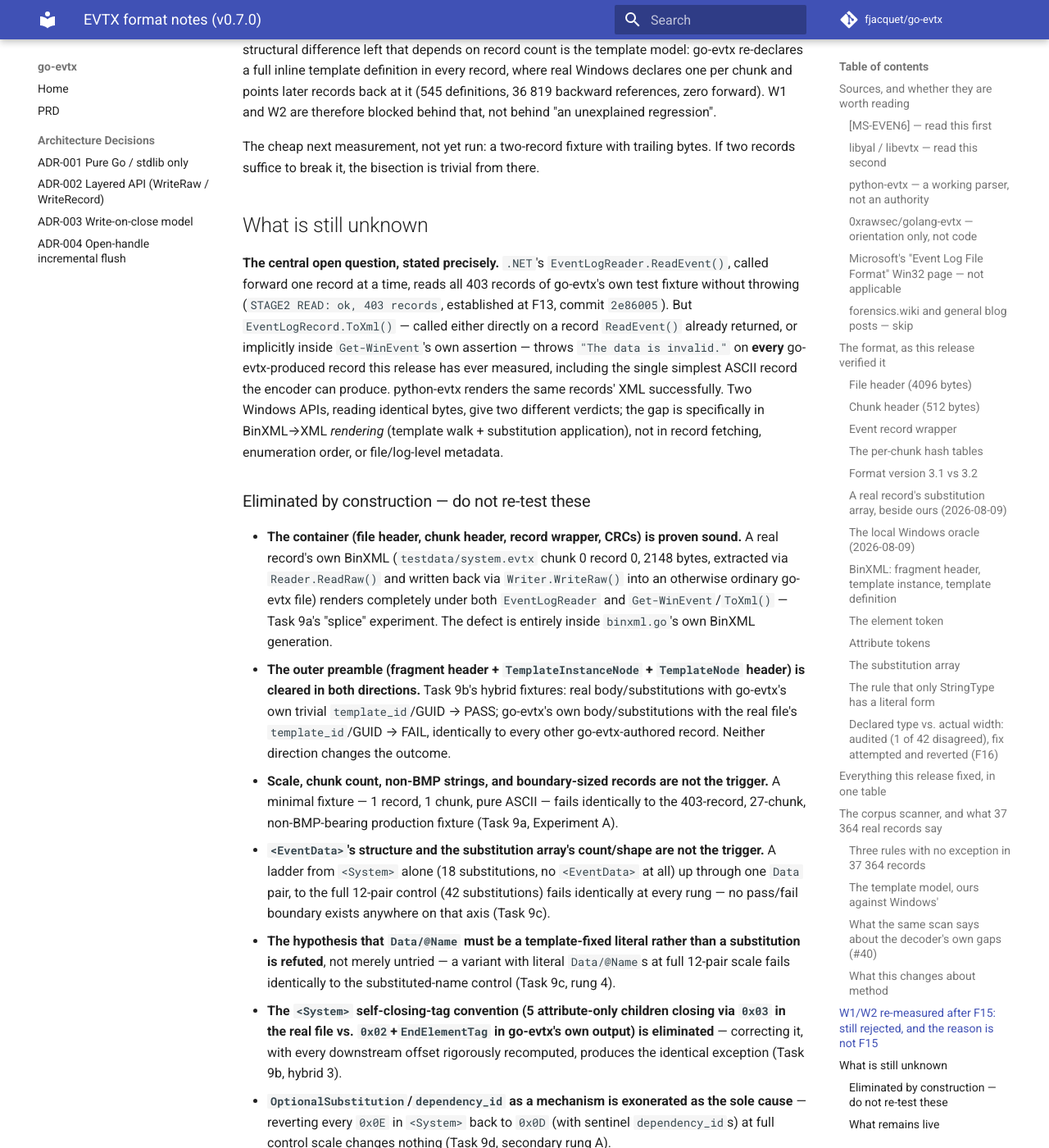
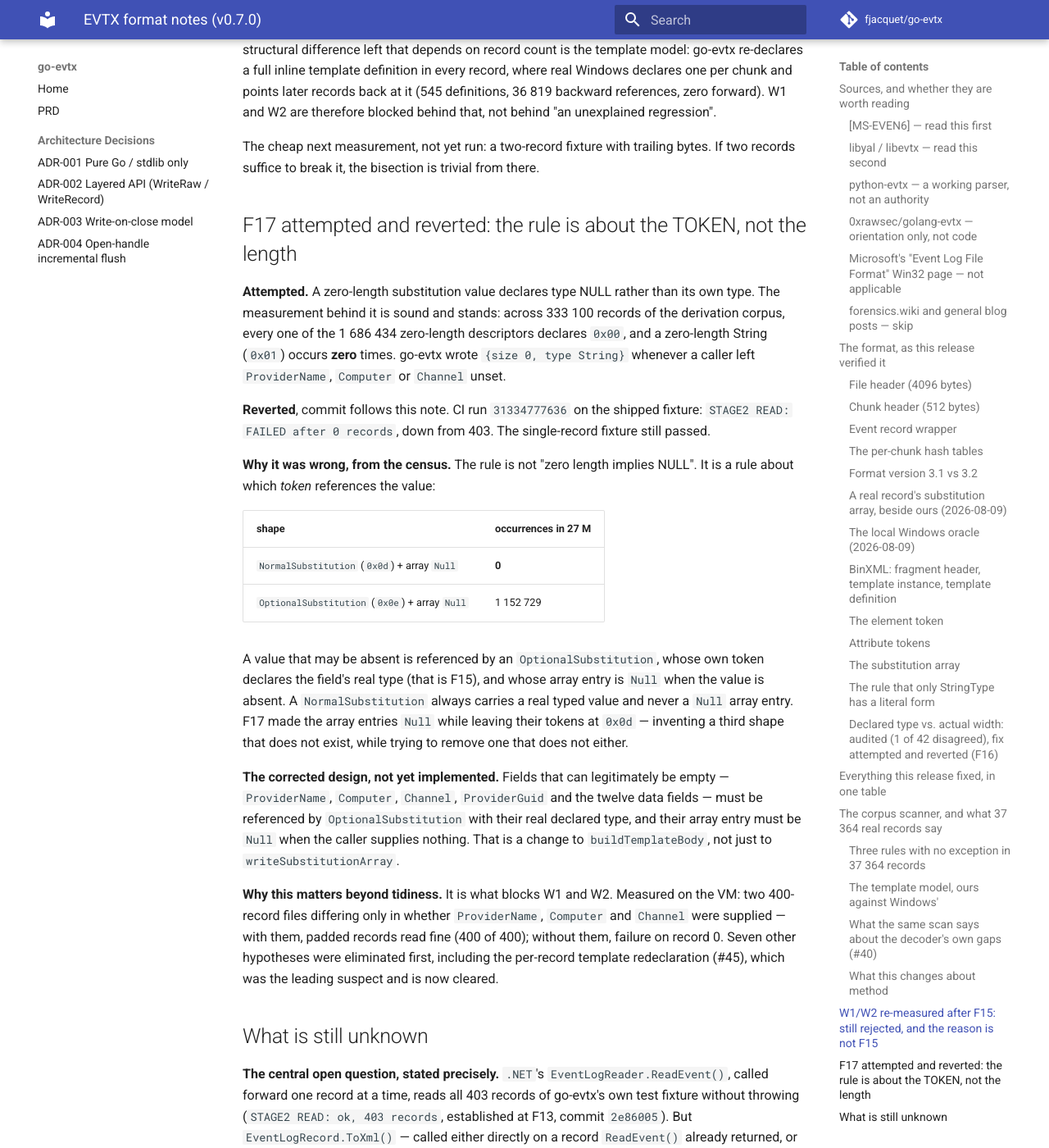
Before and after one commit to fjacquet/go-evtx, an MkDocs documentation site: the page built from docs/evtx-format-notes.md, in a window 1280 px wide and 1400 px high, scrolled down 25261 px. Shown: the whole window at 82% size. Built offline with MkDocs 1.6.1 and Material for MkDocs 9.7.7, drawn with Linux system fonts in a browser that asks for light colours; comment, search, counter and statistics services are not loaded.

Commit message:
revert: F17 — zero-length NULL is a rule about the token, not the length
CI run 31334777636 on the shipped fixture: STAGE2 READ failed on record 0,
down from 403. Reverted rather than debugged in place, per this project's
own rule that the measurement wins.

The measurement behind F17 stands: 1686434 zero-length descriptors in the
derivation corpus all declare 0x00, and a zero-length String occurs zero
times. What F17 got wrong is which change that implies.

The census settles it. NormalSubstitution (0x0d) with a Null array entry:
zero occurrences in 27 million. OptionalSubstitution (0x0e) with a Null
array entry: 1152729. A value that may be absent is referenced by an
OptionalSubstitution whose token declares the field's real type (F15) and
whose array entry is Null when absent. F17 set the array entries to Null
while leaving the tokens at 0x0d, inventing a third shape that does not
exist while trying to remove one that does not either.

The corrected design is recorded in docs/evtx-format-notes.md and is a
change to buildTemplateBody, not to writeSubstitutionArray: the fields
that can legitimately be empty must become OptionalSubstitution.

This is still what blocks W1 and W2 — that part of the finding is
unaffected, and #45 remains cleared as their cause.

208 tests pass.

Co-Authored-By: Claude Opus 5 <noreply@anthropic.com>
Claude-Session: https://claude.ai/code/session_01V4aa2erUpGicpwi3pPi6Ds

```diff
--- a/docs/evtx-format-notes.md
+++ b/docs/evtx-format-notes.md
@@ -970,6 +970,48 @@ therefore blocked behind that, not behind "an unexplained regression".
 The cheap next measurement, not yet run: a two-record fixture with trailing
 bytes. If two records suffice to break it, the bisection is trivial from there.
 
+## F17 attempted and reverted: the rule is about the TOKEN, not the length
+
+**Attempted.** A zero-length substitution value declares type NULL rather than
+its own type. The measurement behind it is sound and stands: across 333 100
+records of the derivation corpus, every one of the 1 686 434 zero-length
+descriptors declares `0x00`, and a zero-length String (`0x01`) occurs **zero**
+times. go-evtx wrote `{size 0, type String}` whenever a caller left
+`ProviderName`, `Computer` or `Channel` unset.
+
+**Reverted**, commit follows this note. CI run `31334777636` on the shipped
+fixture: `STAGE2 READ: FAILED after 0 records`, down from 403. The
+single-record fixture still passed.
+
+**Why it was wrong, from the census.** The rule is not "zero length implies
+NULL". It is a rule about which *token* references the value:
+
+| shape | occurrences in 27 M |
+|---|---|
+| `NormalSubstitution` (`0x0d`) + array `Null` | **0** |
+| `OptionalSubstitution` (`0x0e`) + array `Null` | 1 152 729 |
+
+A value that may be absent is referenced by an `OptionalSubstitution`, whose
+own token declares the field's real type (that is F15), and whose array entry
+is `Null` when the value is absent. A `NormalSubstitution` always carries a
+real typed value and never a `Null` array entry. F17 made the array entries
+`Null` while leaving their tokens at `0x0d` — inventing a third shape that
+does not exist, while trying to remove one that does not either.
+
+**The corrected design, not yet implemented.** Fields that can legitimately be
+empty — `ProviderName`, `Computer`, `Channel`, `ProviderGuid` and the twelve
+data fields — must be referenced by `OptionalSubstitution` with their real
+declared type, and their array entry must be `Null` when the caller supplies
+nothing. That is a change to `buildTemplateBody`, not just to
+`writeSubstitutionArray`.
+
+**Why this matters beyond tidiness.** It is what blocks W1 and W2. Measured on
+the VM: two 400-record files differing only in whether `ProviderName`,
+`Computer` and `Channel` were supplied — with them, padded records read fine
+(400 of 400); without them, failure on record 0. Seven other hypotheses were
+eliminated first, including the per-record template redeclaration (#45), which
+was the leading suspect and is now cleared.
+
 ## What is still unknown
 
 **The central open question, stated precisely.** `.NET`'s
```
Also changed, not shown: 2 other files.
